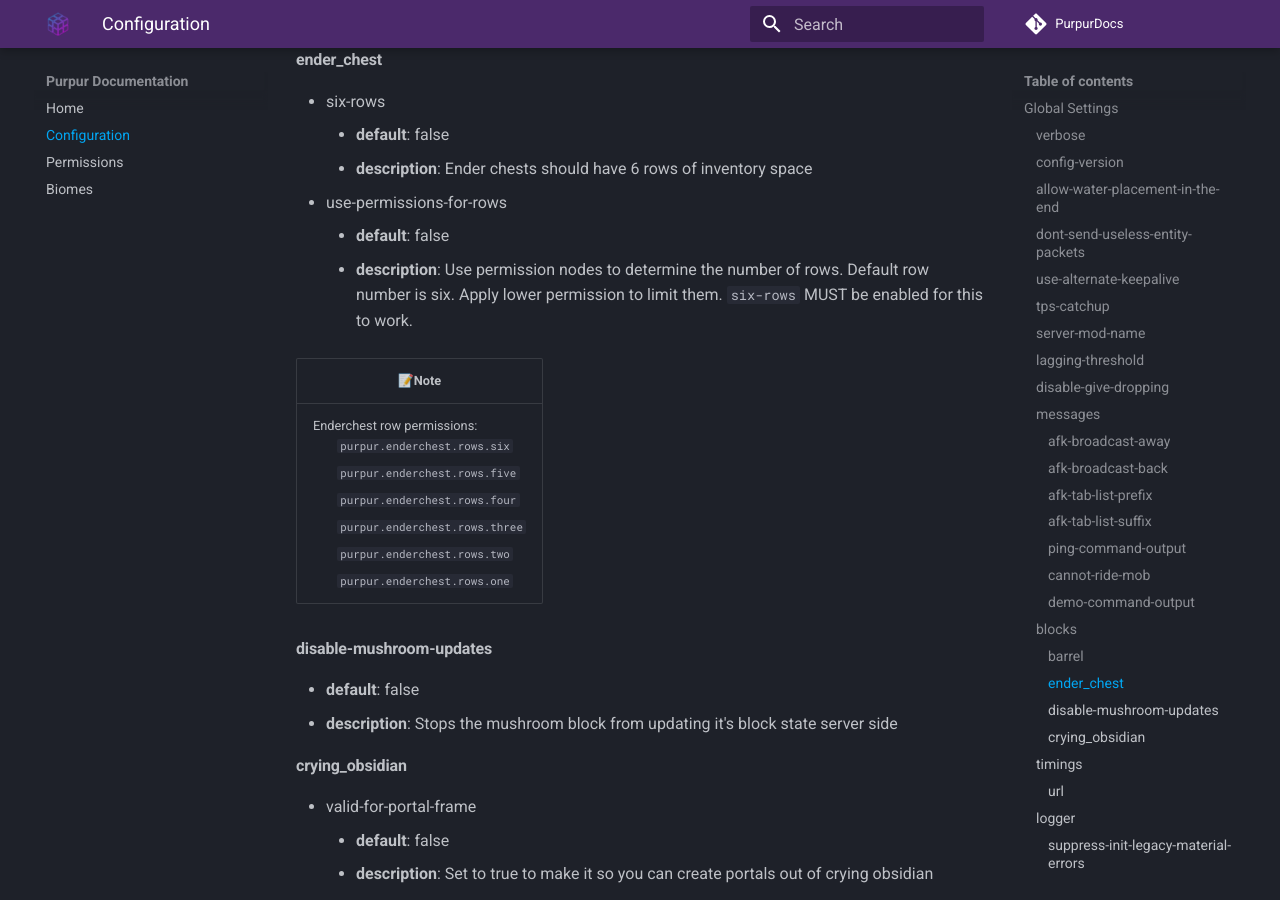
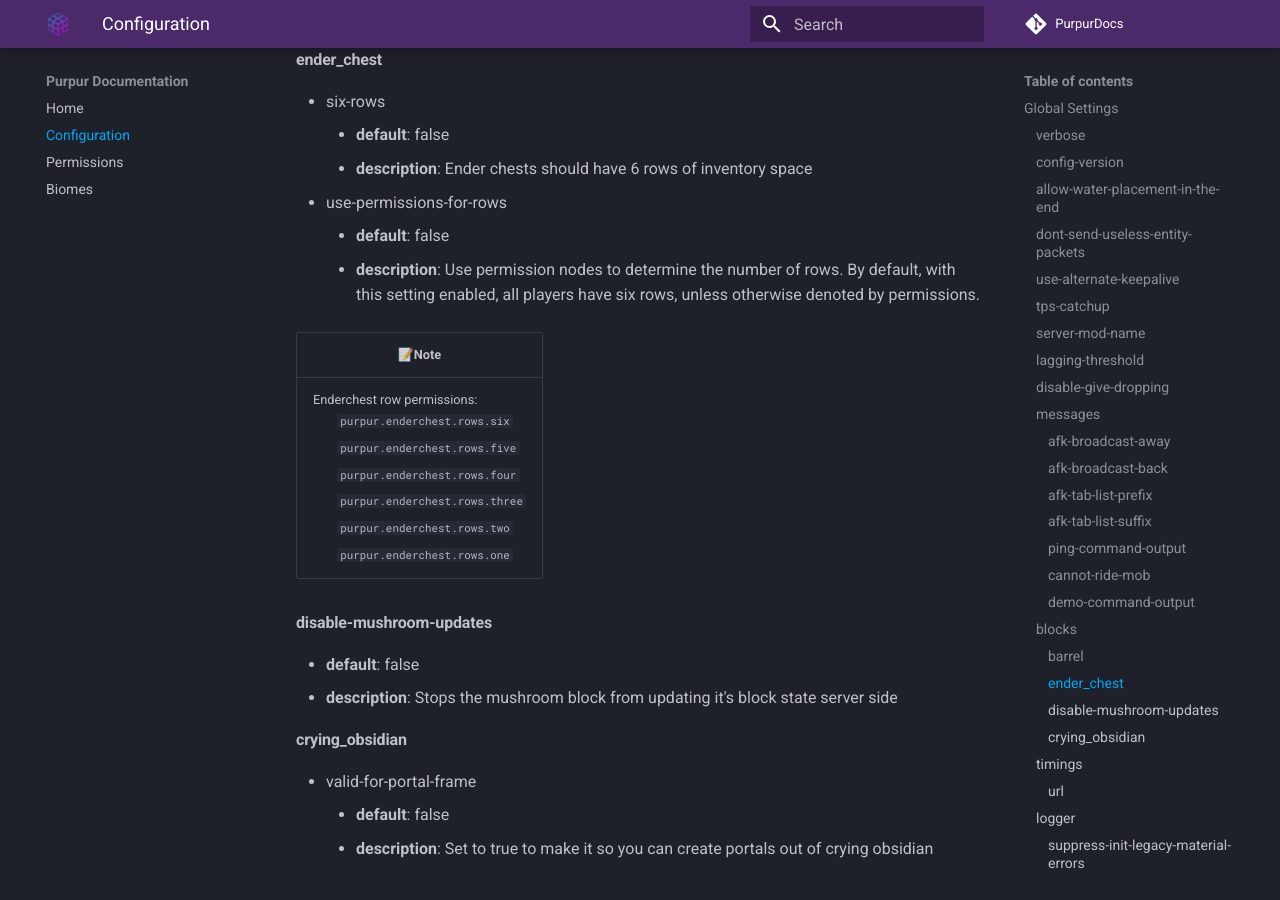
Before and after one commit to PurpurMC/PurpurDocs, an MkDocs documentation site: the page built from docs/Configuration.md, in a window 1280 px wide and 900 px high, scrolled down 3617 px. Built offline with MkDocs 1.6.1 and Material for MkDocs 9.7.7, drawn with Linux system fonts in a browser that asks for light colours; comment, search, counter and statistics services are not loaded.

Commit message:
better wording

```diff
--- a/docs/Configuration.md
+++ b/docs/Configuration.md
@@ -102,7 +102,7 @@ Requires the `bukkit.command.demo` permission ([Permissions](Permissions))
     - **description**: Ender chests should have 6 rows of inventory space
 * use-permissions-for-rows
     - **default**: false
-    - **description**: Use permission nodes to determine the number of rows. Default row number is six. Apply lower permission to limit them. `six-rows` MUST be enabled for this to work.
+    - **description**: Use permission nodes to determine the number of rows. By default, with this setting enabled, all players have six rows, unless otherwise denoted by permissions.
 
 <table>
     <thead>
```
